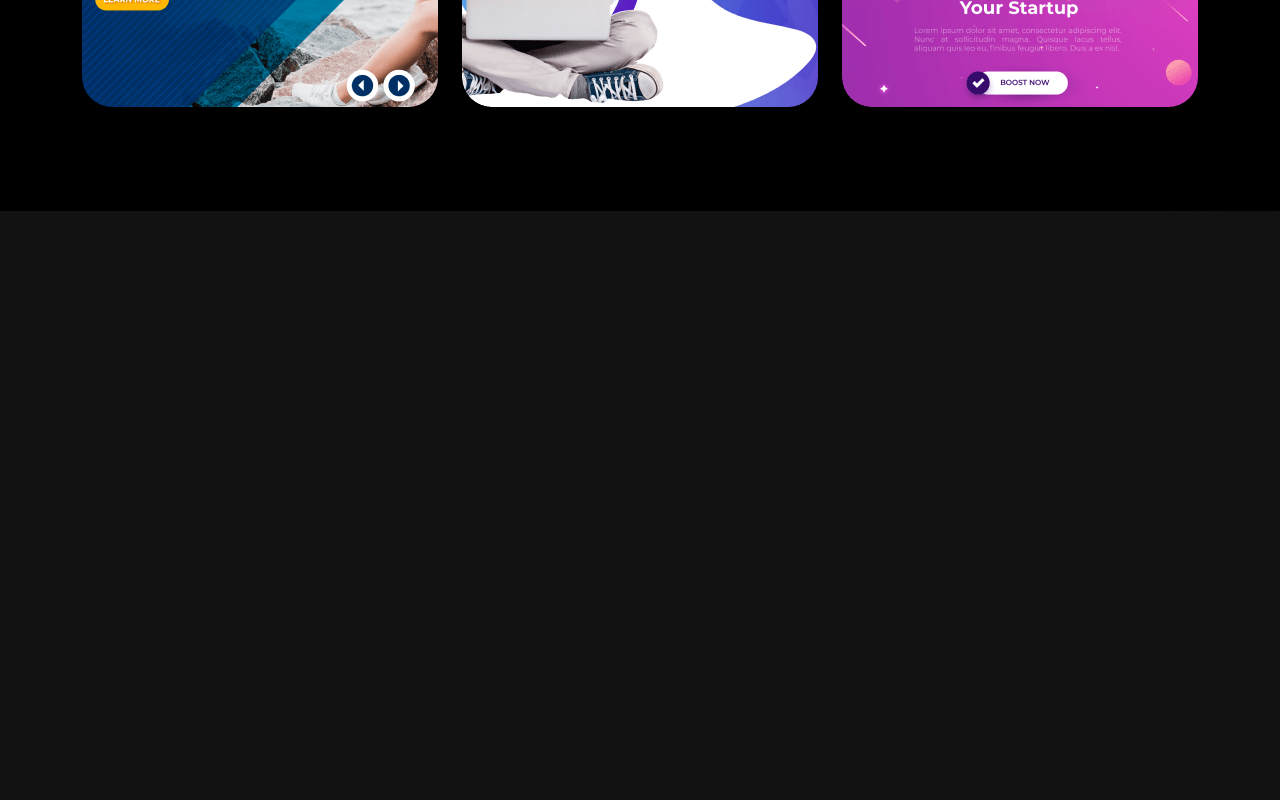
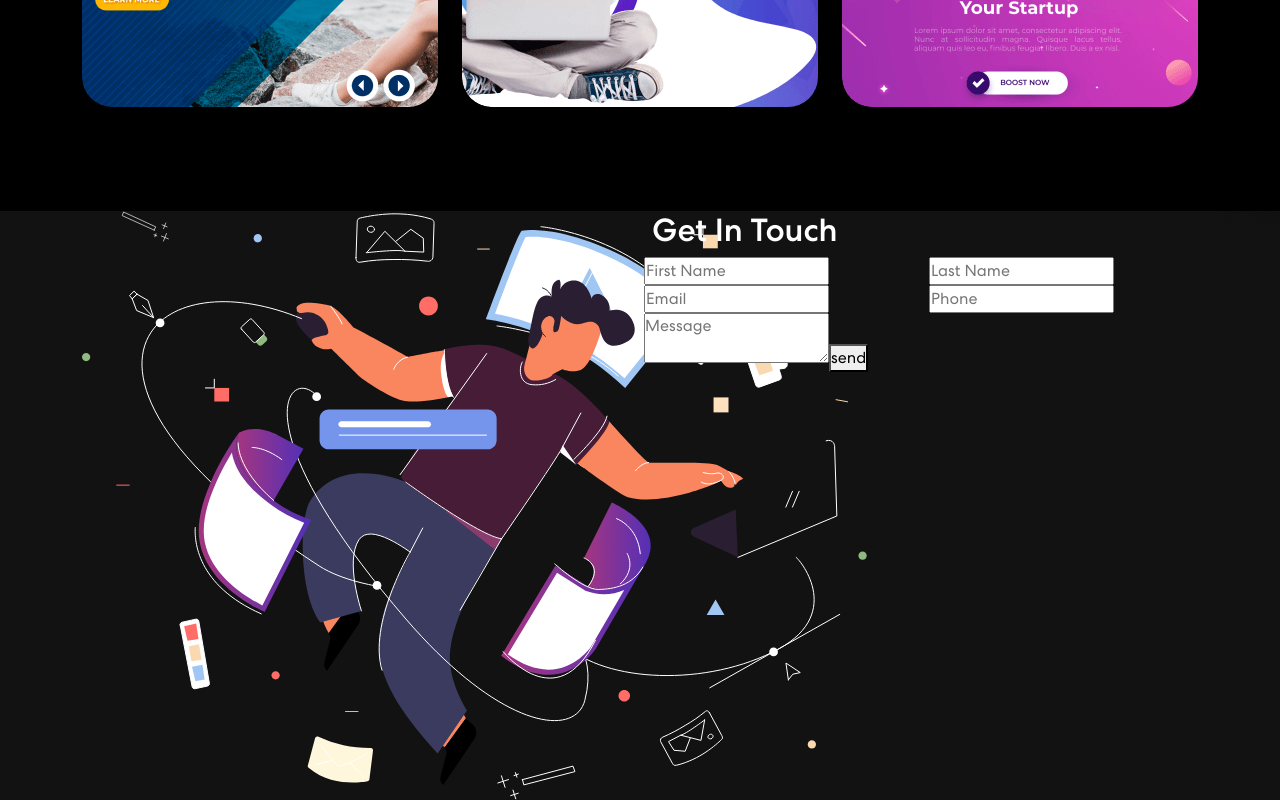
Before and after one commit to manuwasa/manu-portofolio, a React (Create React App) app: page / in a window 1280 px wide. Shown: the part 1806-2606 px from the top of the page. Before the commit the page ends 2051 px from the top, so only its background shows below. Built offline with nearby package versions, Linux system fonts and the light colour scheme.

Commit message:
Finishing layout for contact section

```diff
--- a/package.json
+++ b/package.json
@@ -7,6 +7,9 @@
     "@testing-library/react": "^13.0.0",
     "@testing-library/user-event": "^13.2.1",
     "bootstrap": "^5.2.2",
+    "cors": "^2.8.5",
+    "express": "^4.18.2",
+    "nodemailer": "^6.8.0",
     "react": "^18.2.0",
     "react-bootstrap": "^2.6.0",
     "react-bootstrap-icons": "^1.9.1",
--- a/src/App.js
+++ b/src/App.js
@@ -1,5 +1,6 @@
 import "./App.css";
 import { Banner } from "./components/Banner";
+import { Contact } from "./components/Contact";
 import { MyNavbar } from "./components/MyNavbar";
 import { Project } from "./components/Project";
 import { Skills } from "./components/Skills";
@@ -11,6 +12,7 @@ function App() {
       <Banner />
       <Skills />
       <Project />
+      <Contact />
     </div>
   );
 }
--- a/src/components/Contact.js
+++ b/src/components/Contact.js
@@ -3,7 +3,7 @@ import { Col, Container, Row } from "react-bootstrap";
 import contactImg from "../assets/img/contact-img.svg";
 
 export const Contact = () => {
-  const formInitialDetail = {
+  const formInitialDetails = {
     firstName: "",
     lastName: "",
     email: "",
@@ -11,9 +11,18 @@ export const Contact = () => {
     message: "",
   };
 
-  const [formDetail, setFormDetail] = React.useState(formInitialDetail);
+  const [formDetails, setFormDetails] = React.useState(formInitialDetails);
   const [buttonText, setButtonText] = React.useState("send");
   const [status, setStatus] = React.useState({});
+
+  const onFormUpdate = (category, value) => {
+    setFormDetails({
+      ...formDetails,
+      [category]: value,
+    });
+  };
+
+  const handleSubmit = () => {};
 
   return (
     <section className="contact" id="contact">
@@ -24,17 +33,61 @@ export const Contact = () => {
           </Col>
           <Col md={6}>
             <h2>Get In Touch</h2>
-            <form action="">
+            <form onSubmit={() => handleSubmit}>
               <Row>
                 <Col sm={6} className="px-1">
                   <input
                     type="text"
-                    value={formDetail.firstName}
+                    value={formDetails.firstName}
                     placeholder="First Name"
                     onChange={(e) => onFormUpdate("firstName", e.target.value)}
                   />
                 </Col>
-                <Col sm={6} className="px-1"></Col>
+                <Col sm={6} className="px-1">
+                  <input
+                    type="text"
+                    value={formDetails.lastName}
+                    placeholder="Last Name"
+                    onChange={(e) => onFormUpdate("lastName", e.target.value)}
+                  />
+                </Col>
+                <Col sm={6} className="px-1">
+                  <input
+                    type="text"
+                    value={formDetails.email}
+                    placeholder="Email"
+                    onChange={(e) => onFormUpdate("email", e.target.value)}
+                  />
+                </Col>
+                <Col sm={6} className="px-1">
+                  <input
+                    type="text"
+                    value={formDetails.phone}
+                    placeholder="Phone"
+                    onChange={(e) => onFormUpdate("phone", e.target.value)}
+                  />
+                </Col>
+                <Col sm={6} className="px-1">
+                  <textarea
+                    value={formDetails.message}
+                    placeholder="Message"
+                    onChange={(e) => onFormUpdate("message", e.target.value)}
+                  ></textarea>
+                  <button type="submit">
+                    <span>{buttonText}</span>
+                  </button>
+                </Col>
+                {status.message && (
+                  <Col>
+                    <p
+                      className={
+                        status.success === false ? "danger" : "success"
+                      }
+                    >
+                      {status.message}
+                    </p>
+                  </Col>
+                )}
               </Row>
             </form>
           </Col>
```
Also changed, not shown: 2 other files (tests, documents, lock files or other folders).
